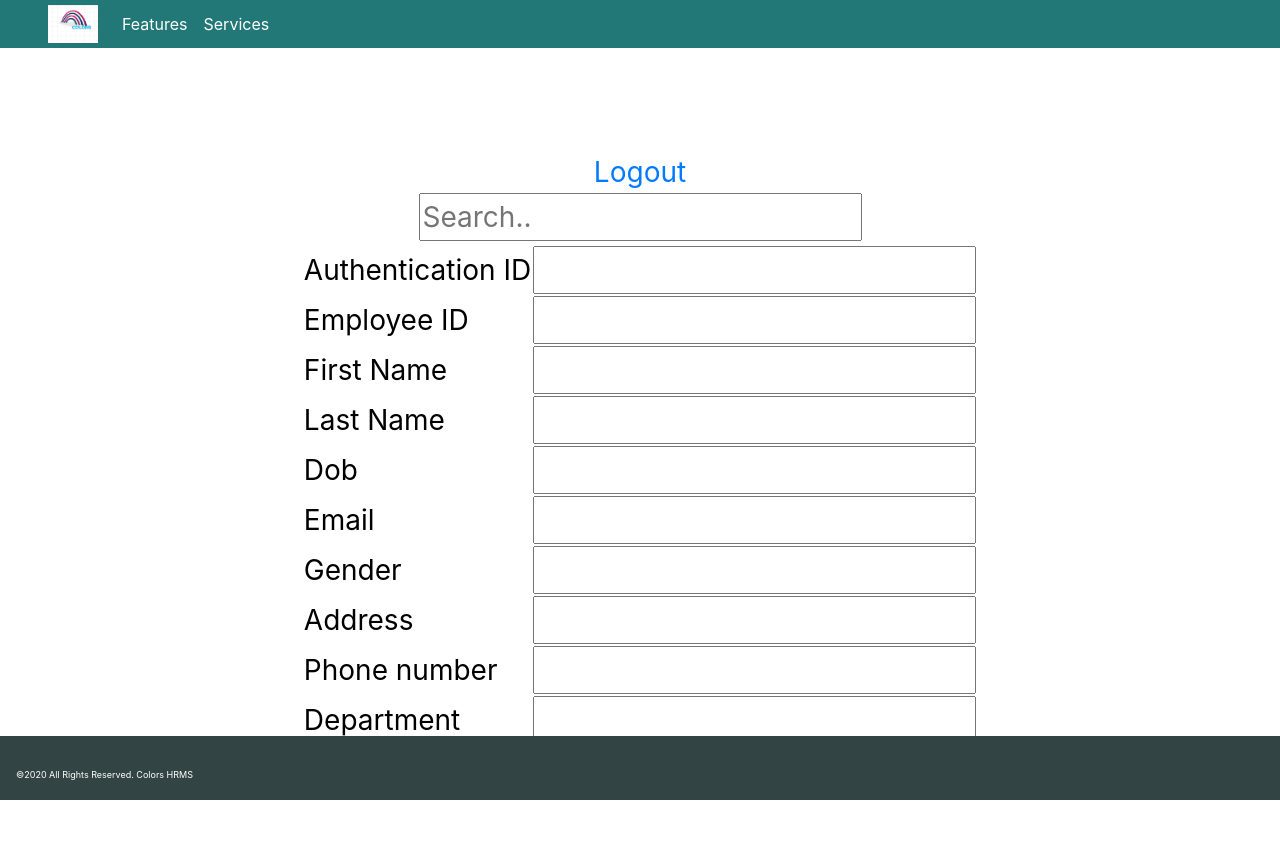
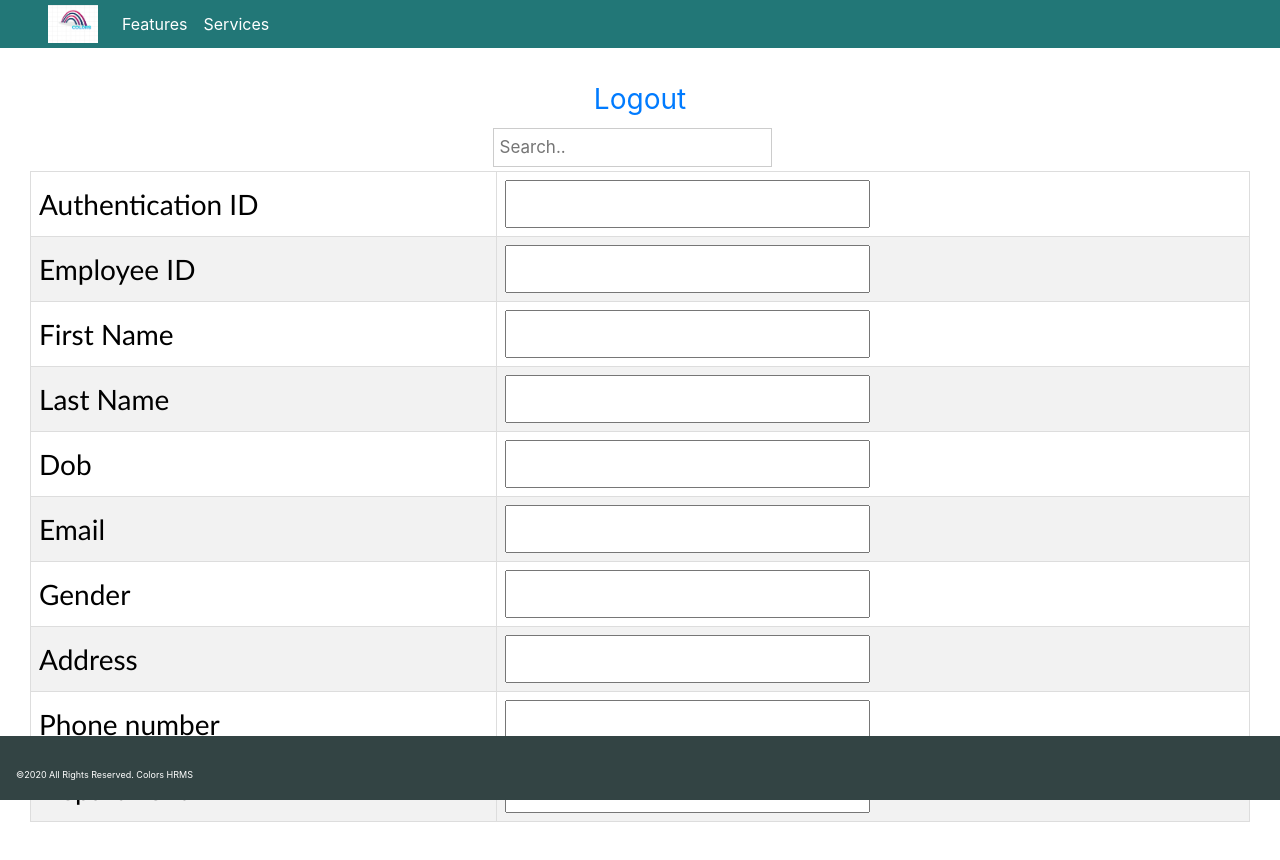
Before and after one commit to KavachInterns2020/Colors_HRMS_FE, a React (Create React App) app in the folder frontend/: page /Info in a window 1280 px wide. Shown: the top 860 px of the page. Built offline with nearby package versions, Linux system fonts and the light colour scheme.

Commit message:
added few styles

```diff
--- a/frontend/src/App.css
+++ b/frontend/src/App.css
@@ -37,6 +37,46 @@
   z-index: 1;
   transform: translateY(100px);
 }
+#customers {
+  font-family: "Trebuchet MS", Arial, Helvetica, sans-serif;
+  border-collapse: collapse;
+  width: 100%;
+}
+
+#customers td, #customers th {
+  border: 1px solid #ddd;
+  padding: 8px;
+}
+
+#customers tr:nth-child(even){background-color: #f2f2f2;}
+
+#customers tr:hover {background-color: #ddd;}
+.topnav input[type=text] {
+  float: right;
+  padding: 6px;
+  border: none;
+  margin-top: 8px;
+  margin-right: 16px;
+  font-size: 17px;
+}
+.topnav input[type=text] {
+  border: 1px solid #ccc;
+}
+
+
+
+
+#customers th {
+  padding-top: 12px;
+  padding-bottom: 12px;
+  text-align: left;
+  background-color: #4CAF50;
+  color: white;
+}
+
+
+
+
 
 .container .card:hover .face.face1{
   background: #ff0057;
```
